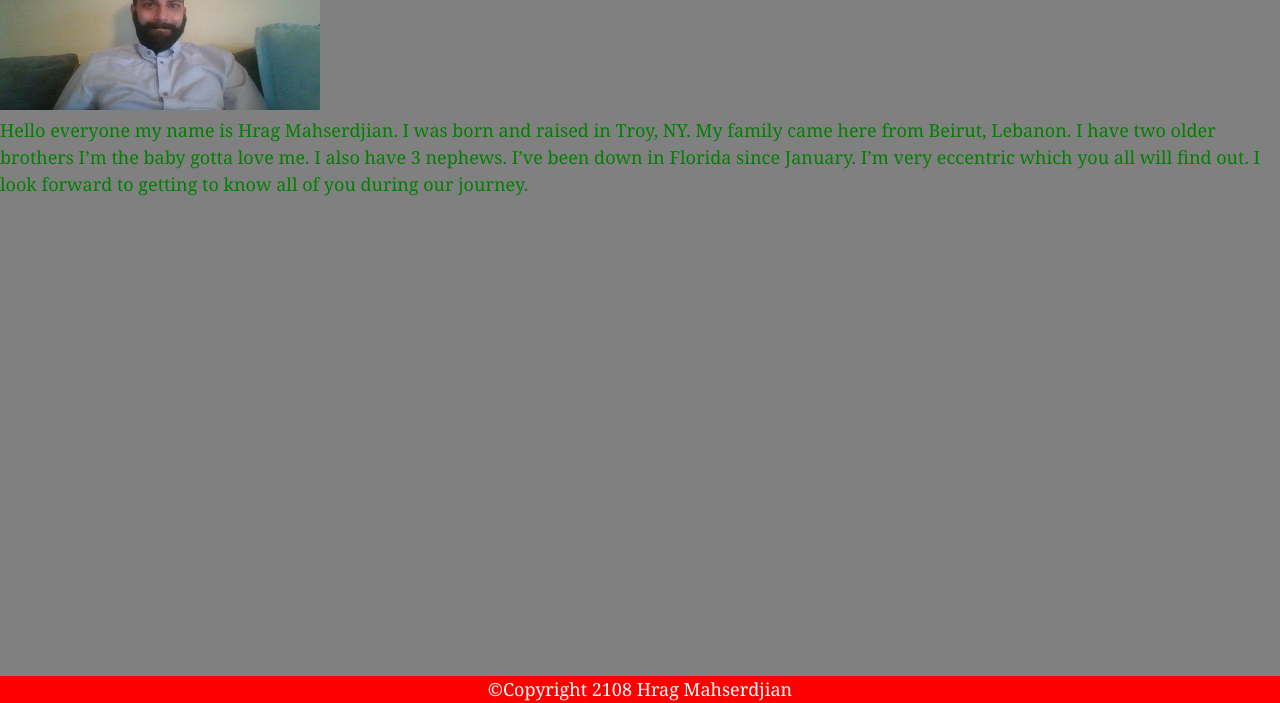
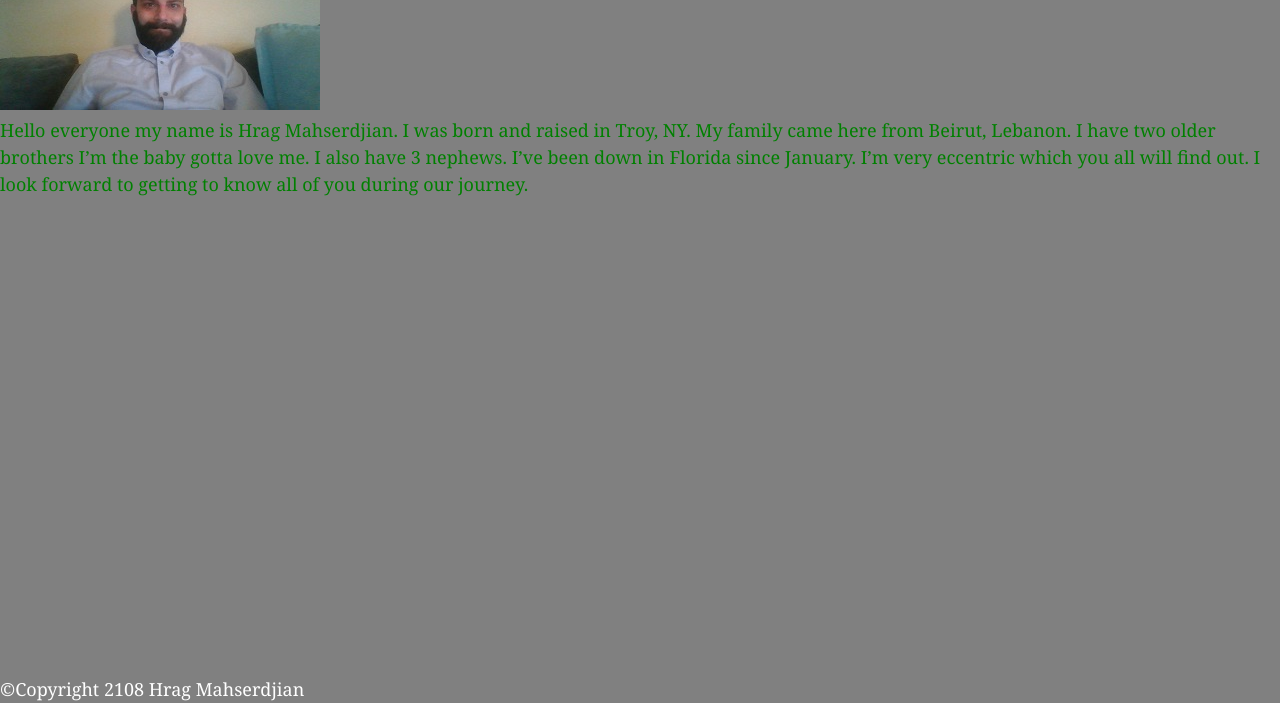
Before and after one commit to Hmahserdjian/hw-wirefram, a plain HTML site: page index.html in a window 1280 px wide. Shown: the part 97-800 px from the top of the page. Drawn offline with Linux system fonts and the light colour scheme.

Commit message:
changed foot to the left

```diff
--- a/assets/css/style.css
+++ b/assets/css/style.css
@@ -27,12 +27,12 @@ Nav
 }
 
 footer {
-  text-align: center;
+  text-align: left;
   position: fixed;
     left: 0;
     bottom: 0;
     width: 100%;
-    background-color: red;
+    background-color: gray;(248, 98, 98);
     color: white;
 
 }
```
